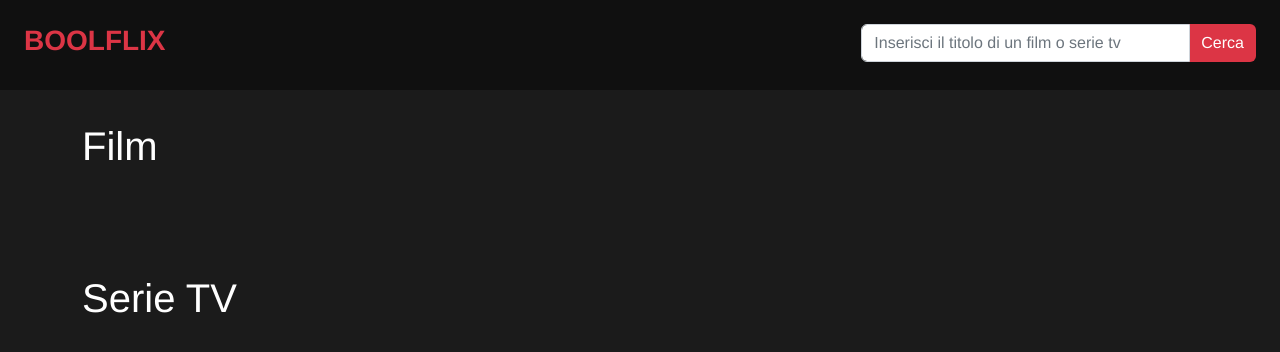
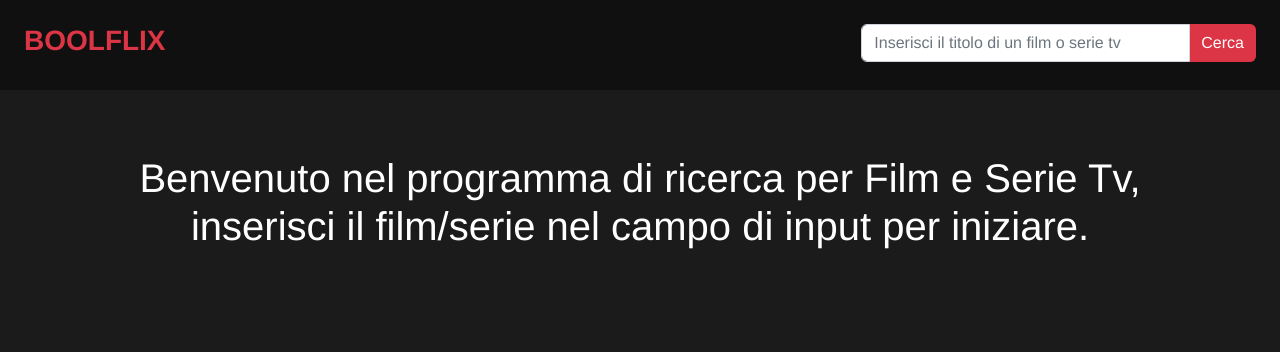
Before and after one commit to markcaf/vue-boolflix, a Vue app: page / in a window 1280 px wide. Shown: the top 352 px of the page. Built offline with nearby package versions, Linux system fonts and the light colour scheme.

Commit message:
Opening message and case of a search w/ no results

```diff
--- a/src/App.vue
+++ b/src/App.vue
@@ -1,7 +1,7 @@
 <template>
   <div id="app">
     <Header @search="search"/>
-    <Main :films="films" :series="series"/>
+    <Main :films="films" :series="series" :message="message"/>
   </div>
 </template>
 
@@ -22,6 +22,7 @@ export default {
       films: [],
       series: [],
       listAll: [],
+      message: 'Benvenuto nel programma di ricerca per Film e Serie Tv, inserisci il film/serie nel campo di input per iniziare.',
       apiKey: '59c53a96f763c9716248c35c07d50ee0',
       apiUrl: 'https://api.themoviedb.org/3/search/multi',
     };
@@ -42,6 +43,8 @@ export default {
             this.series.push(element);
             };
           });
+
+        this.message = 'La tua ricerca non ha prodotto risultati.'
 
       })
 
--- a/src/components/Main.vue
+++ b/src/components/Main.vue
@@ -3,15 +3,20 @@
     <div class="container">
         <div class="row">
             <div class="col">
-                <filmsList :films="films" />
+                <filmsList :films="films" v-if="films.length"/>
+                <!-- <h5 class="text-white" v-else>Nessun risultato trovato per la tua ricerca.</h5> -->
             </div>
         </div>
 
         <div class="row">
             <div class="col">
-                <seriesList :series="series" />
+                <seriesList :series="series" v-if="series.length"/>
             </div>
         </div>
+
+        <h1 class="text-white text-center mt-5" v-if="series.length===0 && films.length===0">
+            {{this.message}}
+        </h1>
     </div>
   </main>
 </template>
@@ -37,6 +42,11 @@ export default {
             required: true,
             type: Array,
         },
+
+        'message': {
+            required: true,
+            type: String,
+        }
     },
 
 }
```
